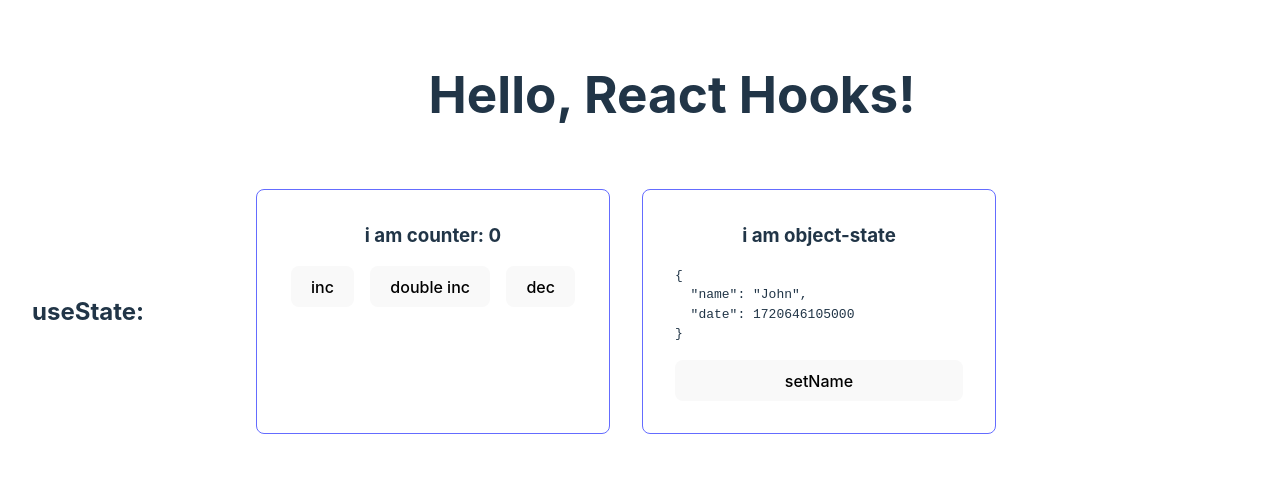
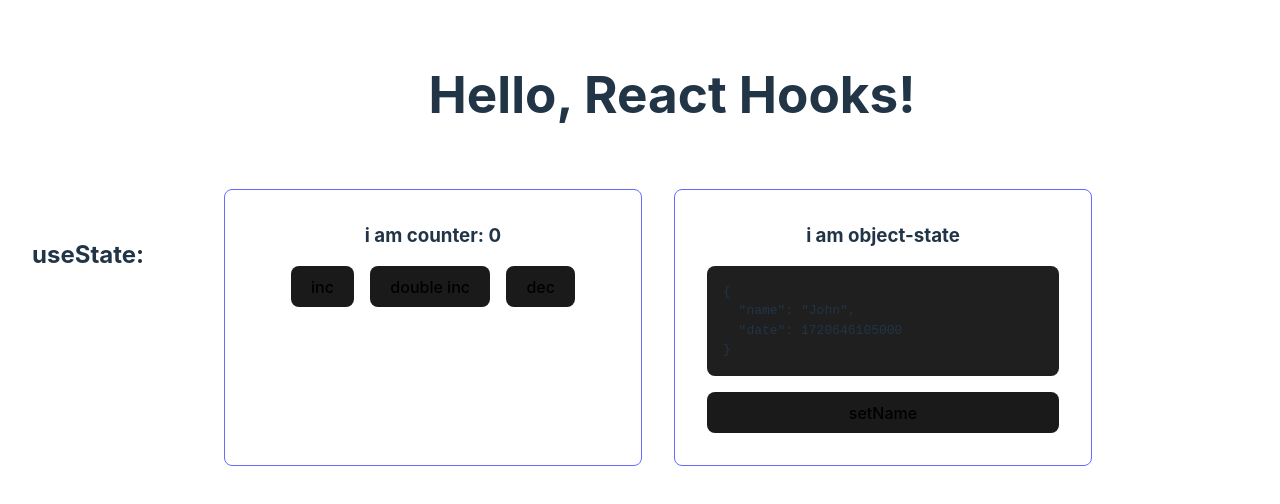
Before and after one commit to hellsgor/react-hooks-minin, a React (Vite) app: page / in a window 1280 px wide. Shown: the top 504 px of the page. Built offline with nearby package versions, Linux system fonts and the light colour scheme.

Commit message:
add: .button styles

```diff
--- a/src/App.css
+++ b/src/App.css
@@ -4,6 +4,9 @@
   padding: 2rem;
   text-align: center;
   width: 100%;
+  display: flex;
+  flex-direction: column;
+  row-gap: 2rem;
 }
 
 .logo {
@@ -38,7 +41,8 @@
   padding: 2rem;
   border: 1px solid #646cff;
   border-radius: 8px;
-  min-width: 18rem;
+  width: 100%;
+  max-width: calc((100% - 14rem) * 0.33333);
   display: flex;
   flex-direction: column;
   row-gap: 1rem;
@@ -54,12 +58,19 @@
 }
 
 .row__title {
-  width: 12rem;
+  width: 10rem;
   text-align: left;
-  align-self: center;
+  margin-top: 3rem;
 }
 
 pre {
   text-align: left;
   margin: 0;
+  overflow: scroll;
+  max-height: 300px;
+  height: fit-content;
+  overscroll-behavior: contain;
+  background-color: #1f1f1f;
+  padding: 1rem;
+  border-radius: 8px;
 }
--- a/src/Components/Counter/Counter.jsx
+++ b/src/Components/Counter/Counter.jsx
@@ -37,9 +37,15 @@ export default function Counter() {
     <div className="counter card">
       <h3 className="counter-title">i am counter: {counter}</h3>
       <div className="counter-wrapper">
-        <button onClick={increment}>inc</button>
-        <button onClick={doubleIncrement}>double inc</button>
-        <button onClick={decrement}>dec</button>
+        <button className="button" onClick={increment}>
+          inc
+        </button>
+        <button className="button" onClick={doubleIncrement}>
+          double inc
+        </button>
+        <button className="button" onClick={decrement}>
+          dec
+        </button>
       </div>
     </div>
   );
--- a/src/Components/ObjectState/ObjectState.jsx
+++ b/src/Components/ObjectState/ObjectState.jsx
@@ -17,7 +17,9 @@ export default function ObjectState() {
     <div className="object-state card">
       <h3 className="object-state__title">i am object-state</h3>
       <pre>{JSON.stringify(state, null, 2)}</pre>
-      <button onClick={updateName}>setName</button>
+      <button className="button" onClick={updateName}>
+        setName
+      </button>
     </div>
   );
 }
--- a/src/index.css
+++ b/src/index.css
@@ -11,12 +11,6 @@
   text-rendering: optimizeLegibility;
   -webkit-font-smoothing: antialiased;
   -moz-osx-font-smoothing: grayscale;
-}
-
-[id='root'] {
-  display: flex;
-  flex-direction: column;
-  row-gap: 2rem;
 }
 
 a {
@@ -38,7 +32,7 @@ h1 {
   line-height: 1.1;
 }
 
-button {
+.button {
   border-radius: 8px;
   border: 1px solid transparent;
   padding: 0.6em 1.2em;
@@ -55,6 +49,10 @@ button:hover {
 button:focus,
 button:focus-visible {
   outline: 4px auto -webkit-focus-ring-color;
+}
+
+.button_active {
+  background-color: #646cff;
 }
 
 @media (prefers-color-scheme: light) {
```
